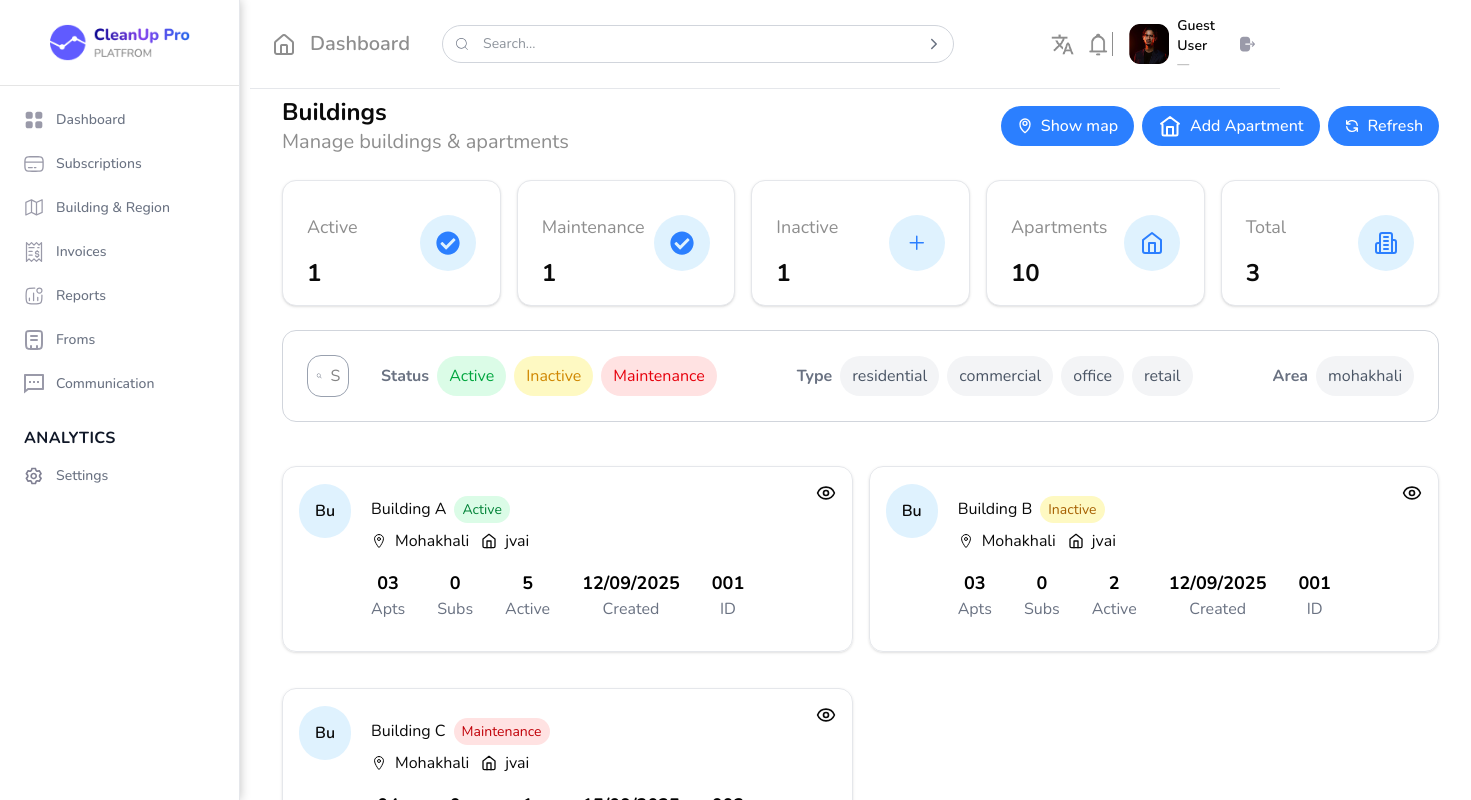
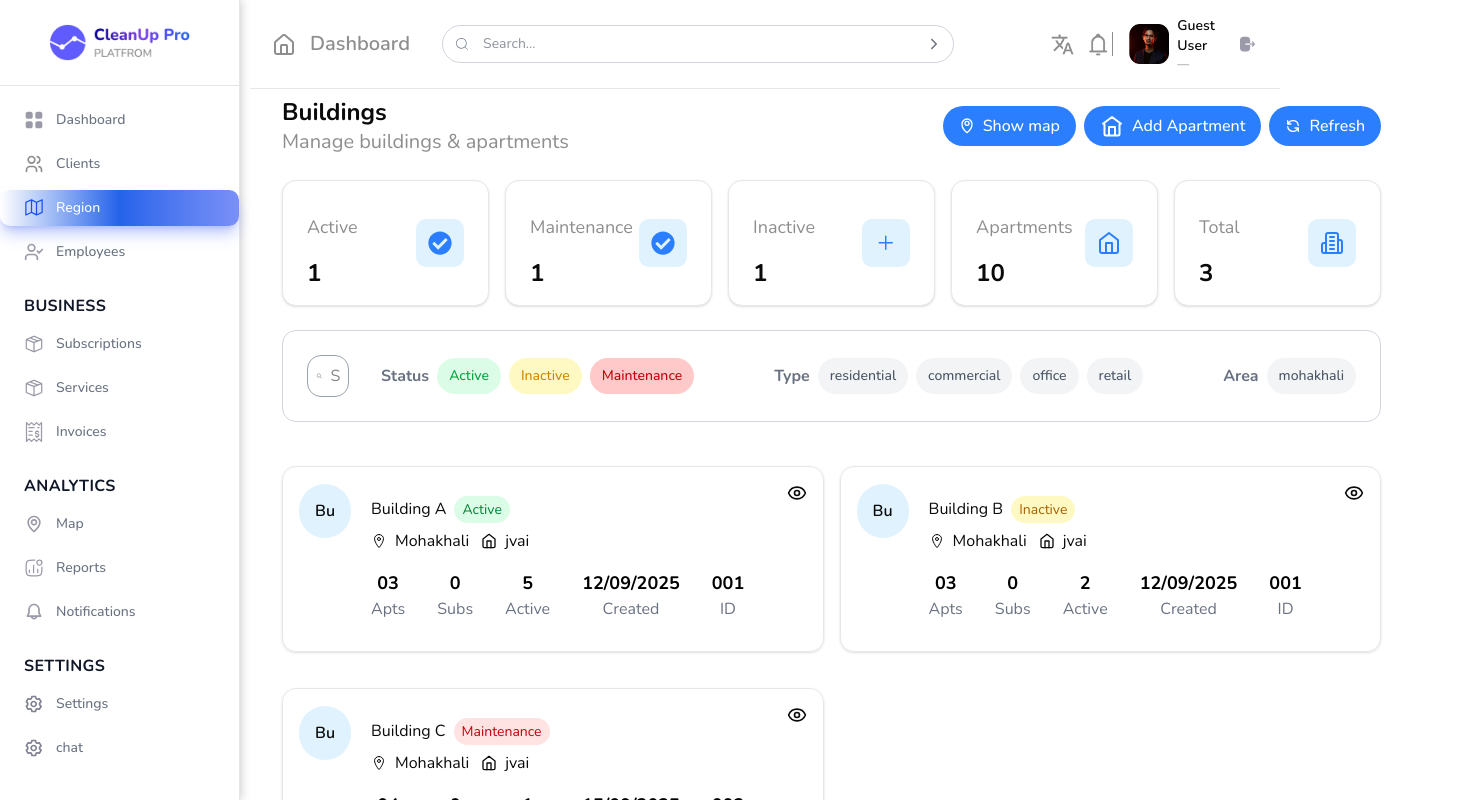
Before and after one commit to Alamin10231/CleanupSoftware, a React (Vite) app: page /region in a window 1280 px wide. Shown: the top 800 px of the page, 1471 px wide, since content can reach past the window. Built offline with nearby package versions, Linux system fonts and the light colour scheme.

Commit message:
modify some component

```diff
--- a/src/Components/Region/Regioncomponent.tsx
+++ b/src/Components/Region/Regioncomponent.tsx
@@ -329,7 +329,7 @@ export default function RegionComponent() {
               <p className="text-2xl font-bold">{stat.value}</p>
             </div>
             <div>
-              <p className="text-2xl font-bold text-blue-500 p-4 bg-sky-100 rounded-full">
+              <p className="text-2xl font-bold text-blue-500 p-3 bg-sky-100 rounded-lg">
                 {stat.icon}
               </p>
             </div>
@@ -349,44 +349,65 @@ export default function RegionComponent() {
           />
         </div>
         <div className="flex gap-20">
-          <div className="flex gap-2">
+          <div className="flex gap-2 items-center justify-center">
             <p className="text-base text-gray-500 py-2 font-bold">
               Status
             </p>
-            <p className="bg-green-100 px-3 py-2 text-green-600 rounded-full">
+           <Button
+  disabled
+  className="bg-green-100 px-3 py-2 text-green-600 rounded-full
+             disabled:opacity-100 disabled:saturate-100 disabled:brightness-100
+             disabled:hover:bg-green-100 disabled:cursor-not-allowed"
+>
   Active
-            </p>
-            <p className="bg-yellow-100 px-3 py-2 text-yellow-600 rounded-full">
+</Button>
+          <Button
+  disabled
+  className="bg-yellow-100 px-3 py-2 text-yellow-600 rounded-full
+             disabled:opacity-100 disabled:saturate-100 disabled:brightness-100
+             disabled:hover:bg-yellow-100 disabled:cursor-not-allowed"
+>
   Inactive
-            </p>
-            <p className="bg-red-100 px-3 py-2 text-red-600 rounded-full">
+</Button>
+
+<Button
+  disabled
+  className="bg-red-200 px-3 py-2 text-red-700 rounded-full
+             disabled:opacity-100 disabled:saturate-100 disabled:brightness-100
+             disabled:hover:bg-red-200 disabled:cursor-not-allowed"
+>
   Maintenance
-            </p>
+</Button>
           </div>
-          <div className="flex gap-2">
+          <div className="flex gap-2 items-center justify-center">
             <p className="text-base text-gray-500 py-2 font-bold">
               Type
             </p>
-            <p className="bg-gray-100 px-3 py-2 text-gray-600 rounded-full">
+            <Button disabled className="bg-gray-100 px-3 py-2 text-gray-600 rounded-full
+                            disabled:opacity-100 disabled:cursor-not-allowed">
   residential
-            </p>
-            <p className="bg-gray-100 px-3 py-2 text-gray-600 rounded-full">
+</Button>
+    <Button disabled className="bg-gray-100 px-3 py-2 text-gray-600 rounded-full
+                            disabled:opacity-100 disabled:cursor-not-allowed">
   commercial
-            </p>
-            <p className="bg-gray-100 px-3 py-2 text-gray-600 rounded-full">
+</Button>
+    <Button disabled className="bg-gray-100 px-3 py-2 text-gray-600 rounded-full
+                            disabled:opacity-100 disabled:cursor-not-allowed">
   office
-            </p>
-            <p className="bg-gray-100 px-3 py-2 text-gray-600 rounded-full">
+</Button>
+    <Button disabled className="bg-gray-100 px-3 py-2 text-gray-600 rounded-full
+                            disabled:opacity-100 disabled:cursor-not-allowed">
   retail
-            </p>
+</Button>
           </div>
-          <div className="flex gap-2">
+          <div className="flex gap-2 items-center justify-center">
             <p className="text-base text-gray-500 py-2 font-bold">
               Area
             </p>
-            <p className="bg-gray-100 px-3 py-2 text-gray-600 rounded-full">
+            <Button disabled className="bg-gray-100 px-3 py-2 text-gray-600 rounded-full
+                            disabled:opacity-100 disabled:cursor-not-allowed">
   mohakhali
-            </p>
+</Button>
           </div>
         </div>
       </div>
--- a/src/Components/Sidebar.tsx
+++ b/src/Components/Sidebar.tsx
@@ -3,7 +3,7 @@ import { NavLink } from "react-router-dom";
 import { assets } from "../assets/assets";
 
 const Sidebar: React.FC = () => {
-  const role = "employee";
+  const role = "admin";
   const admin = [
     {
       heading: null,
--- a/src/Components/Subscription/SubscriptionsDashboard.tsx
+++ b/src/Components/Subscription/SubscriptionsDashboard.tsx
@@ -64,11 +64,7 @@ export default function SubscriptionsDashboard() {
             <option>Inactive</option>
           </select>
 
-          <Link to="">
-            <button className="bg-blue-600 text-white px-4 py-2 rounded-md hover:bg-blue-700">
-              + Add New Plan
-            </button>
-          </Link>
+
           <Link to="/subscriptionplan">
             <button className="bg-blue-600 text-white px-4 py-2 rounded-md hover:bg-blue-700">
               View Plan
--- a/src/Components/Subscription/SubscriptionsTable.tsx
+++ b/src/Components/Subscription/SubscriptionsTable.tsx
@@ -1,3 +1,4 @@
+import { FaPause } from "react-icons/fa";
 
 
 type Subscription = {
@@ -72,16 +73,23 @@ export default function SubscriptionsTable({
               <td className="px-6 py-4 text-gray-700">{sub.location}</td>
               <td className="px-6 py-4 text-gray-700">{sub.package}</td>
               <td className="px-6 py-4 text-gray-700">{sub.startDate}</td>
-              <td className="px-6 py-4 text-gray-700">{sub.countdown}</td>
+              {/* <td className="px-6 py-4 text-gray-700">{sub.countdown}</td> */}
+              <td className="px-6 py-4 text-gray-700 text-center">
+  {sub.countdown ? (
+    <span>{sub.countdown}</span>
+  ) : (
+    <FaPause className="inline-block w-5 h-5 text-gray-400" />
+  )}
+</td>
               <td className="px-6 py-4 text-gray-700">{sub.nextPayment}</td>
               <td className="px-6 py-4">
                 {sub.invoice ? (
                   <span className="px-3 py-1 text-blue-700 border border-blue-700 rounded-full text-xs font-semibold">
-                    Linked
+                   Prepaid
                   </span>
                 ) : (
                   <span className="px-3 py-1 text-gray-400 border border-gray-300 rounded-full text-xs font-semibold">
-                    No
+                    Postpaid
                   </span>
                 )}
               </td>
--- a/src/Page/admin-dashboard/Clients.tsx
+++ b/src/Page/admin-dashboard/Clients.tsx
@@ -13,7 +13,6 @@ import {
   DialogTitle,
   DialogTrigger,
 } from "@/Components/ui/dialog";
-import { useGetAllClientQuery } from "@/redux/api/apiSlice";
 
 interface UserStats {
   revenue: number;
```
Lines whose indentation alone changed are shown as unchanged.
